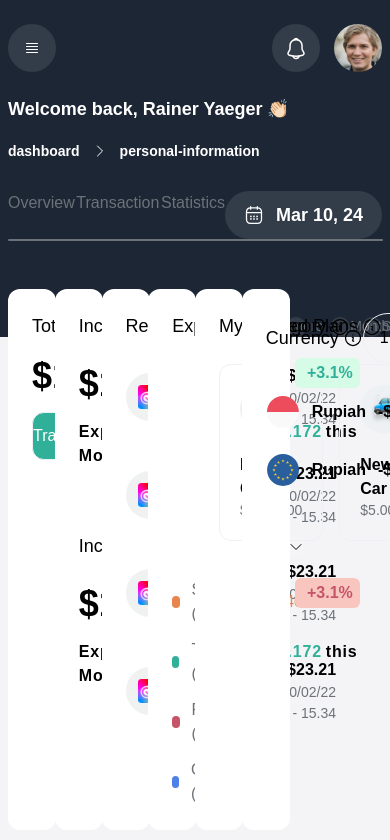
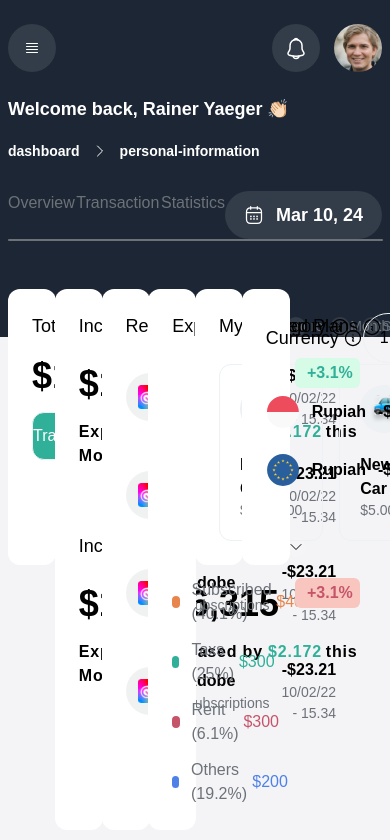
Before and after one commit to masudrahman-dev/findash, a React (Vite) app: page /a/dashboard/personal-information in a window 390 px wide. Shown: the top 840 px of the page. Built offline with nearby package versions, Linux system fonts and the light colour scheme; a web font is replaced by a local one.

Commit message:
grid layout fixed done

```diff
--- a/src/App.tsx
+++ b/src/App.tsx
@@ -16,7 +16,7 @@ const App = () => {
   }, []);
 
   return (
-    <div className=" h-[1139px] ">
+    <div className=" ">
       <div className="bg-midnight  ">
         <div className="mx-auto  max-w-[1440px] px-2 lg:px-14 ">
           <div
@@ -90,7 +90,7 @@ const App = () => {
       <div className=" mx-auto -mt-12  max-w-[1440px] px-2 lg:px-14 ">
         <Outlet />
       </div>
-      {/* FIXME: on mobile version lg:hidden */}
+
       <div className="h-12 "></div>
     </div>
   );
--- a/src/pages/dashboard/Dashboard.tsx
+++ b/src/pages/dashboard/Dashboard.tsx
@@ -1,5 +1,4 @@
 import React from "react";
-
 
 import TotalBalance from "./total-balance/TotalBalance";
 import Activity from "./activity/Activity";
@@ -7,29 +6,40 @@ import Expenses from "./expenses/Expenses";
 import Plans from "./plans/Plans";
 import Currency from "./curruncy/Currency";
 import Analysis from "./analysis/Analysis";
+import clx from "../../utils/clx";
+
+
+
+// const rows = "grid-rows-[minmax(209px,_1fr)";
+const rows = "grid-rows-[1fr_minmax(209,_1fr)_1fr]";
 
 const Dashboard = () => {
   return (
     <>
-      <div className="grid   grid-cols-8   rounded-xl  lg:gap-base  lg:bg-transparent ">
-        <div className="   rounded-xl bg-white p-base lg:col-span-2 ">
+      <div
+        className={clx(
+          "grid   grid-cols-8    rounded-xl  lg:gap-base  lg:bg-transparent ",
+          rows,
+        )}
+      >
+        <div className=" row-span-4    rounded-xl bg-white p-base lg:col-span-2 ">
           <TotalBalance />
         </div>
-        <div className="   w-full rounded-xl bg-white p-base lg:col-span-4 ">
+        <div className=" row-span-8    rounded-xl bg-white p-base lg:col-span-4 ">
           <Analysis />
         </div>
 
-        <div className="  rounded-xl bg-white p-base lg:col-span-2 ">
+        <div className=" row-span-8  rounded-xl bg-white p-base lg:col-span-2 ">
           <Activity />
         </div>
 
-        <div className="  rounded-xl bg-white p-base lg:col-span-2 ">
+        <div className=" row-span-8  rounded-xl bg-white p-base lg:col-span-2 ">
           <Expenses />
         </div>
-        <div className=" w-full rounded-xl bg-white  p-base lg:col-span-4 ">
+        <div className="  row-span-4 rounded-xl bg-white  p-base lg:col-span-4 ">
           <Plans />
         </div>
-        <div className=" rounded-xl bg-white p-base  lg:col-span-2">
+        <div className=" row-span-4 rounded-xl bg-white p-base  lg:col-span-2">
           <Currency />
         </div>
       </div>
--- a/src/pages/dashboard/expenses/Expenses.tsx
+++ b/src/pages/dashboard/expenses/Expenses.tsx
@@ -8,7 +8,7 @@ const Expenses = () => {
     <div className="">
       <div className="flex items-center justify-between">
         <p className="flex items-center gap-1 text-nowrap text-subtitle ">
-          <span>Expense Catergory</span>
+          <span className="">Expense Catergory</span>
           <InfoCircleIcon iconWrapperStyle="h-5 w-5" />
         </p>
         <div className="flex items-center gap-1  ">
```
